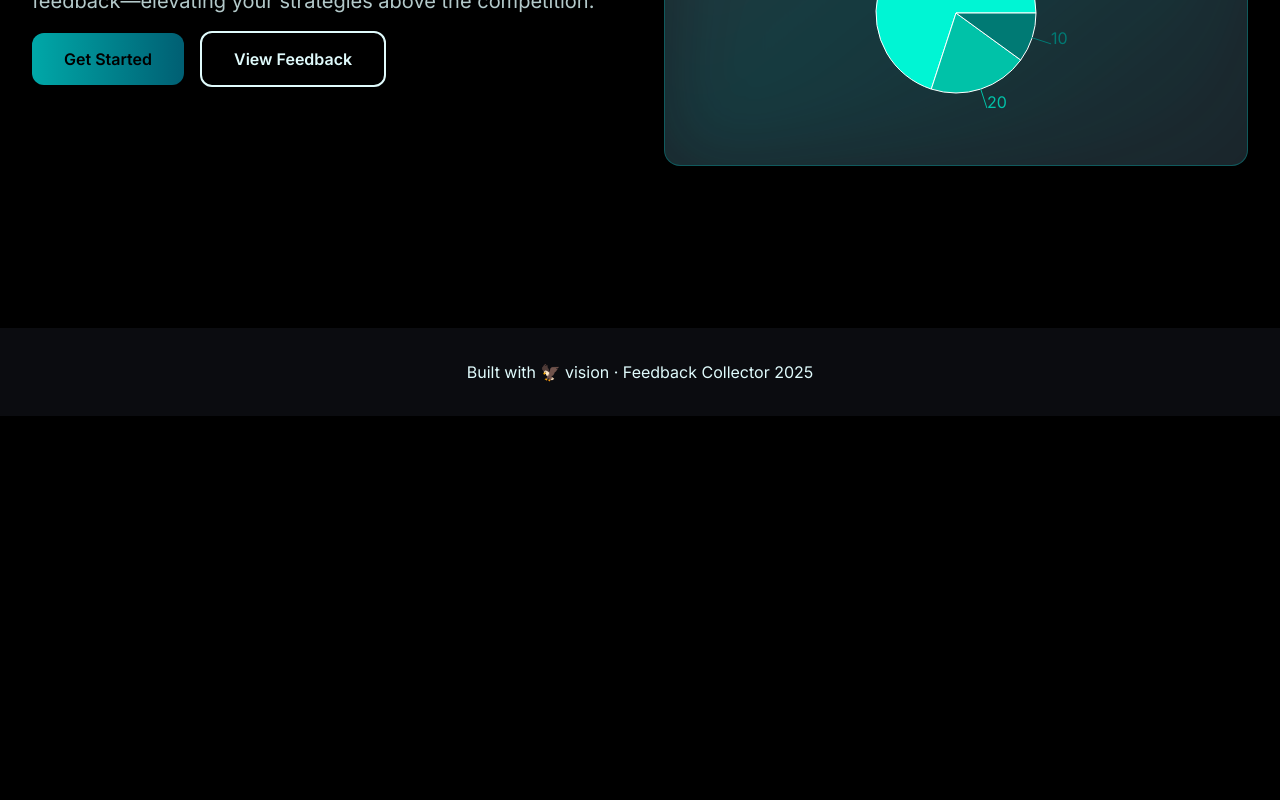
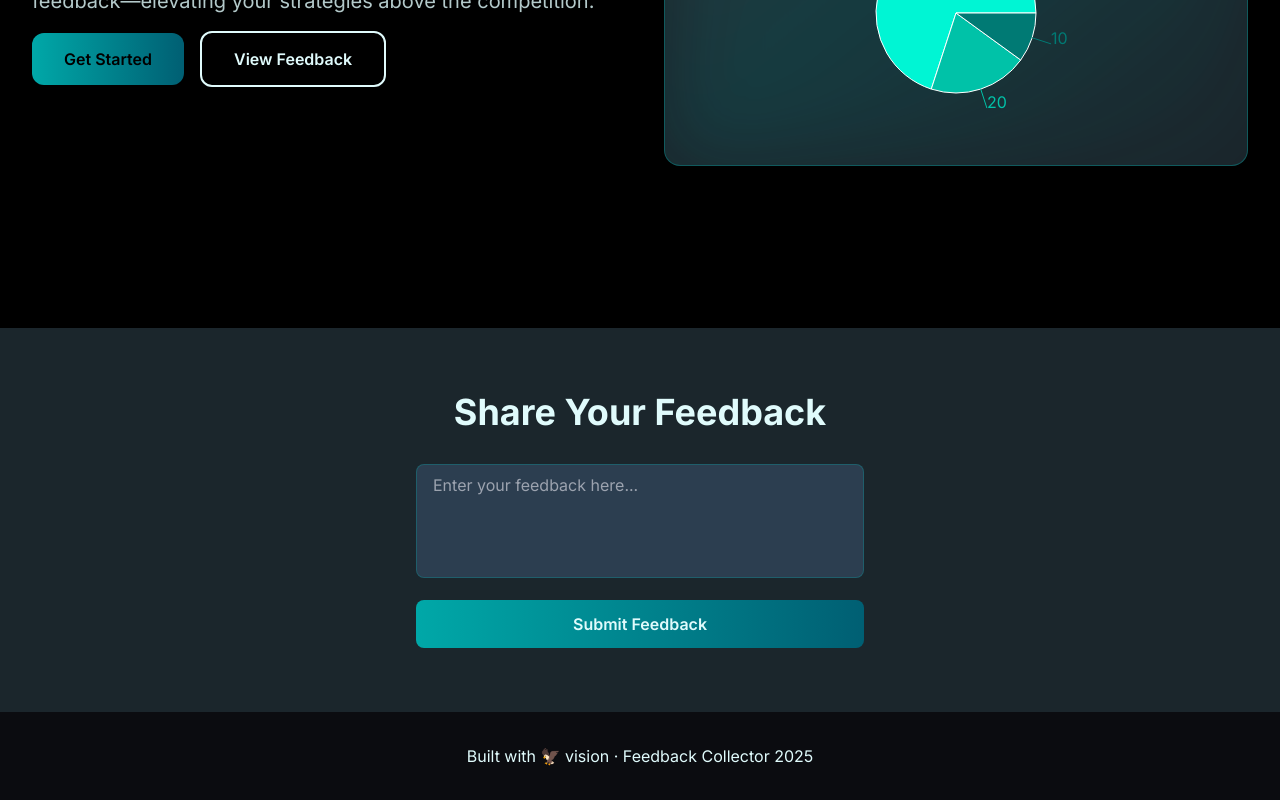
Before and after one commit to SreekarMaddala/SARU-frontend, a React (Vite) app in the folder frontend/: page / in a window 1280 px wide. Shown: the part 585-1385 px from the top of the page. Before the commit the page ends 1001 px from the top, so only its background shows below. Built offline with nearby package versions, Linux system fonts and the light colour scheme.

Commit message:
changed!

```diff
--- a/frontend/src/components/Welcome.jsx
+++ b/frontend/src/components/Welcome.jsx
@@ -1,7 +1,12 @@
 import { Link } from "react-router-dom";
 import { PieChart, Pie, Cell, Tooltip, ResponsiveContainer } from "recharts";
+import { useState } from "react";
 
 export default function Welcome() {
+  const [inputValue, setInputValue] = useState("");
+  const [message, setMessage] = useState("");
+  const [loading, setLoading] = useState(false);
+
   const data = [
     { name: "Positive", value: 70 },
     { name: "Neutral", value: 20 },
@@ -9,6 +14,28 @@ export default function Welcome() {
   ];
 
   const COLORS = ["#00F5D4", "#00C2A8", "#007A74"];
+
+  const handleSubmit = async (e) => {
+    e.preventDefault();
+    if (!inputValue.trim()) return;
+    setLoading(true);
+    try {
+      const res = await fetch("http://localhost:8000/feedback", {
+        method: "POST",
+        headers: { "Content-Type": "application/json" },
+        body: JSON.stringify({ userInput: inputValue })
+      });
+      if (res.ok) {
+        setMessage("Feedback submitted successfully!");
+        setInputValue("");
+      } else {
+        setMessage("Failed to submit feedback.");
+      }
+    } catch (error) {
+      setMessage("Error submitting feedback.");
+    }
+    setLoading(false);
+  };
 
   return (
     <div className="min-h-screen bg-saru-black">
@@ -149,6 +176,30 @@ export default function Welcome() {
         </div>
       </section>
 
+      {/* Feedback Submission Section */}
+      <section className="py-16 bg-saru-slate">
+        <div className="container mx-auto px-8">
+          <h2 className="text-4xl font-bold text-saru-cyan mb-8 text-center">Share Your Feedback</h2>
+          <form onSubmit={handleSubmit} className="max-w-md mx-auto">
+            <textarea
+              value={inputValue}
+              onChange={(e) => setInputValue(e.target.value)}
+              placeholder="Enter your feedback here..."
+              className="w-full bg-saru-slate-dark text-saru-cyan border border-saru-teal/30 rounded-lg px-4 py-2 mb-4 focus:border-saru-teal focus:outline-none resize-none"
+              rows="4"
+            />
+            <button
+              type="submit"
+              disabled={loading}
+              className="w-full bg-gradient-to-r from-saru-teal to-saru-teal-dark text-saru-cyan px-6 py-3 rounded-lg font-semibold hover:from-saru-teal-dark hover:to-saru-teal transition duration-300 disabled:opacity-50"
+            >
+              {loading ? "Submitting..." : "Submit Feedback"}
+            </button>
+            {message && <p className="mt-4 text-center text-saru-cyan">{message}</p>}
+          </form>
+        </div>
+      </section>
+
       {/* Footer */}
       <footer className="bg-saru-black-light py-8">
         <div className="container mx-auto px-8 text-center">
```
